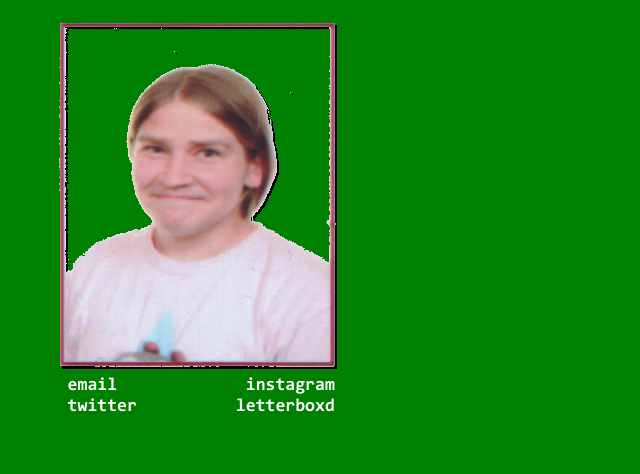
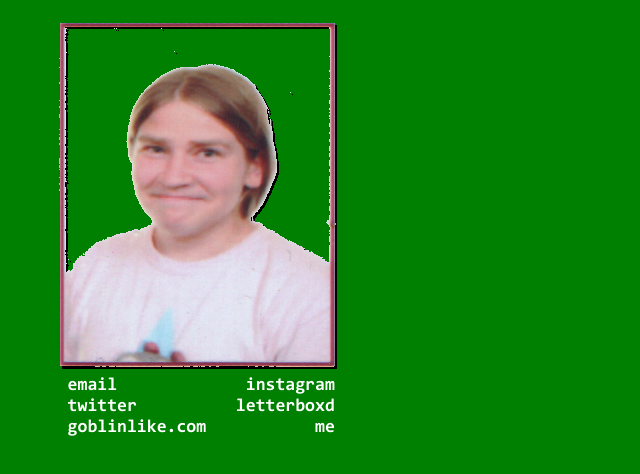
Before and after one commit to TitusKeate/TitusKeate.github.io, a plain HTML site: page index.html in a window 1280 px wide. Shown: the part 96-570 px from the top of the page, without its empty margins (0-640 px from the left). Drawn offline with Linux system fonts and the light colour scheme; files whose address does not match are found by name; a web font is replaced by a local one.

Commit message:
freaking sweet

```diff
--- a/index.html
+++ b/index.html
@@ -118,7 +118,11 @@ a.f:active { color:white;text-decoration: none; }
 	&nbsp;&nbsp;&nbsp;
     <a class="c" href="https://twitter.com/TibusKrepe" target="   _blank">twitter</a>
 	&nbsp;&nbsp;&nbsp;&nbsp;&nbsp;&nbsp;&nbsp;&nbsp;
-    <a class="d" href="https://letterboxd.com/TibusKrepe/"target="   _blank">letterboxd</a>
+    <a class="d" href="https://letterboxd.com/TibusKrepe/"target="   _blank">letterboxd</a><br>
+	&nbsp;&nbsp;&nbsp;
+    <a class="c" href="goblinlike.html" target="   _blank">goblinlike.com</a>
+  &nbsp;&nbsp;&nbsp;&nbsp;&nbsp;&nbsp;&nbsp;&nbsp;&nbsp;
+    <a class="d" href="website.png"target="   _blank">me</a>
 
 
 
```
Also changed, not shown: plant.png (deleted).
